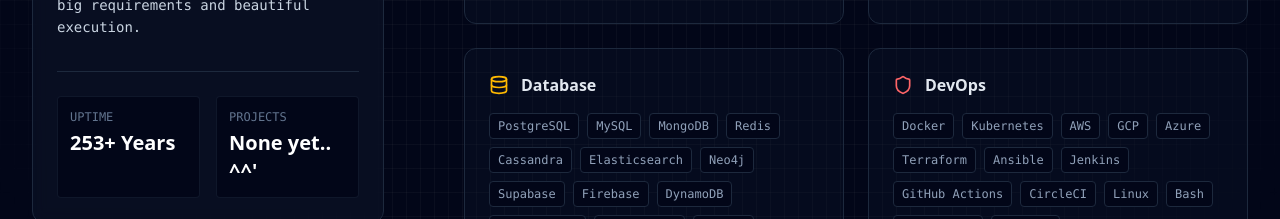
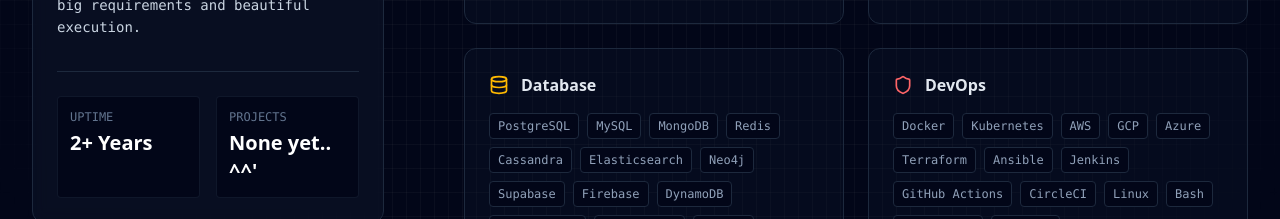
Before and after one commit to pxlatd/pxl-web.com-portfolio, a React (Vite) app: page / in a window 1280 px wide. Shown: the part 1400-1619 px from the top of the page. Built offline with nearby package versions, Linux system fonts and the light colour scheme.

Commit message:
LMAO I REPLACED THE PLACEHOLDER WITH 1772??

```diff
--- a/src/components/About.tsx
+++ b/src/components/About.tsx
@@ -10,7 +10,7 @@
 };
 
 export default function About() {
-  const startYear = 1772;
+  const startYear = 2023;
   const currentYear = new Date().getFullYear();
   const experience = currentYear - startYear;
 
```
